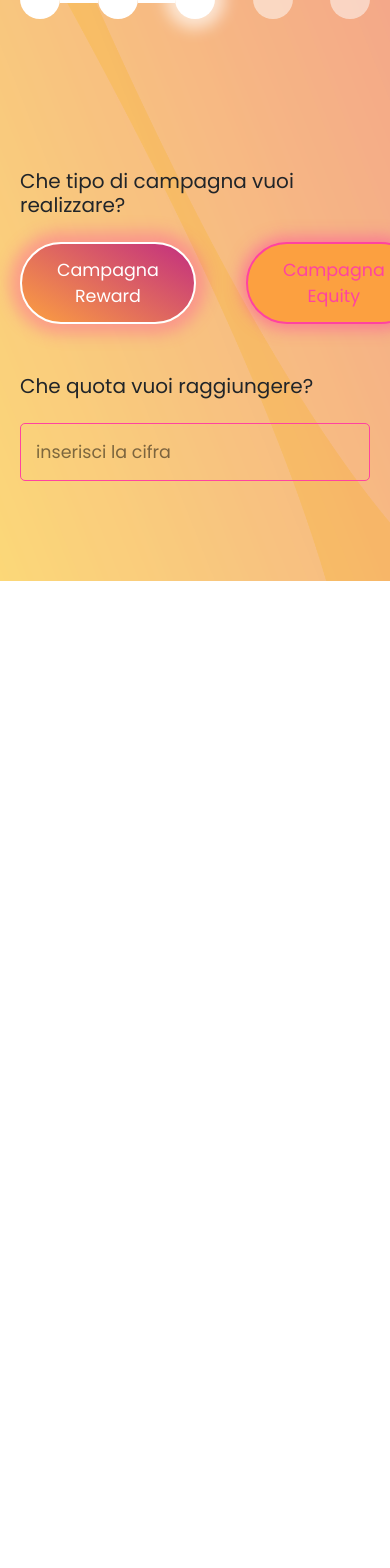
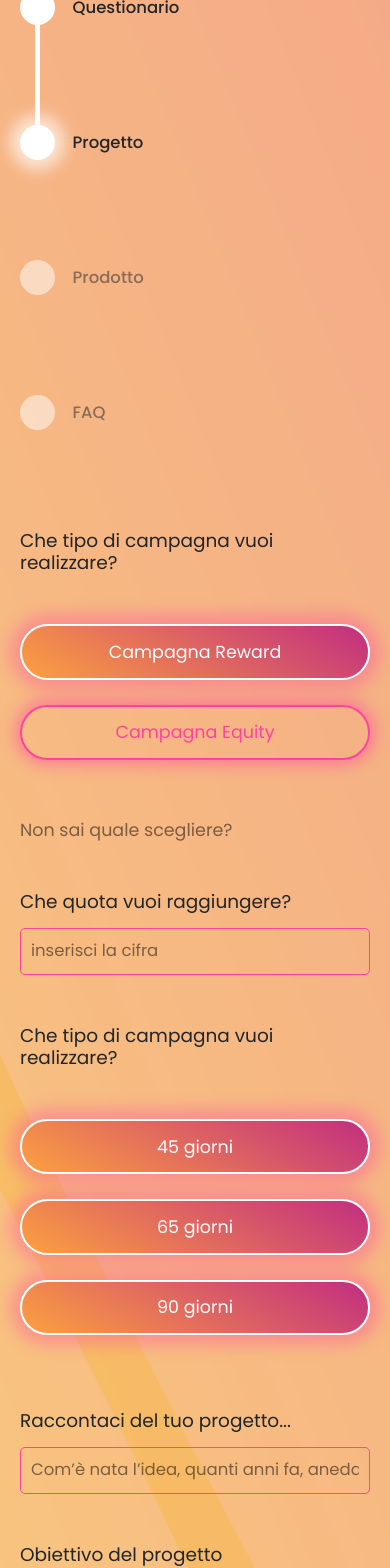
Before and after one commit to saimabbas/dopot, a React (Create React App) app: page / in a window 390 px wide. Shown: the part 380-1948 px from the top of the page. Before the commit the page ends 961 px from the top, so only its background shows below. Built offline with nearby package versions, Linux system fonts and the light colour scheme.

Commit message:
Responsiveness

```diff
--- a/src/styles/ins-progetto.css
+++ b/src/styles/ins-progetto.css
@@ -48,7 +48,7 @@
   left: 50%;
   transform: translate(-50%, -5rem);
   text-align: center;
-  width: max-content;
+  width: fit-content;
 }
 .ins-line {
   width: 100%;
@@ -72,19 +72,20 @@
 .ins-input-box h4 {
   font-size: 2rem;
   font-weight: 400;
-  margin: 0 0 2.5rem 0;
+  margin: 0 0 1.5rem 0;
 }
 .ins-btn-box {
   width: 100%;
   display: flex;
   align-items: center;
   justify-content: flex-start;
-  margin: 2.5rem 0 0 0;
+  margin: 5rem 0 0 0;
 }
 .ins-btn-box button {
   margin: 0 5rem 0 0;
 }
-.ins-input-box input {
+.ins-input-box input,
+.ins-input-box textarea {
   width: 100%;
   border: 1px solid #ff43a0;
   padding: 1.5rem;
@@ -96,9 +97,97 @@
   transition: 0.5s;
   font-weight: 400;
 }
-.ins-input-box input:focus {
+.ins-input-box input:focus,
+.ins-input-box textarea:focus {
   box-shadow: 0 0 5px 5px rgba(255, 67, 161, 0.15);
 }
-.ins-input-box input::placeholder {
+.ins-input-box input::placeholder,
+.ins-input-box textarea::placeholder {
   color: rgba(0, 0, 0, 0.5);
 }
+.ins-input-box textarea {
+  min-width: 100%;
+  max-width: 100%;
+  min-height: 15rem;
+  margin: 2.5rem 0;
+}
+.ins-btn-box button.purple-border-btn {
+  background-color: unset !important;
+}
+.ins-input-box h6 {
+  font-size: 1.75rem;
+  font-weight: 400;
+  color: rgba(0, 0, 0, 0.5);
+  margin: 3.5rem 0 0 0;
+}
+.add-btn-box {
+  width: 100%;
+  display: flex;
+  align-items: center;
+  justify-content: center;
+}
+.add-btn-box img {
+  width: 5rem;
+  object-fit: contain;
+}
+.proceed-btn-box {
+  width: 100%;
+  max-width: 1000px;
+  margin: 5rem auto 0 auto;
+  display: flex;
+  justify-content: flex-end;
+}
+@media screen and (max-width: 700px) {
+  .ins-progress {
+    flex-direction: column;
+    width: min-content;
+    align-items: center;
+    justify-content: flex-start;
+    margin: 10rem 0;
+  }
+  .ins-line {
+    width: 0.75rem;
+    height: 10rem;
+  }
+  .ins-circle p {
+    top: 50%;
+    right: 0;
+    transform: translate(3.5rem, -50%);
+    width: max-content;
+  }
+  .ins-btn-box {
+    flex-direction: column;
+    align-items: flex-start;
+    justify-content: flex-start;
+  }
+  .ins-btn-box button {
+    width: 100%;
+    margin: 0 0 2.5rem 0;
+  }
+  .proceed-btn-box button {
+    width: 100%;
+  }
+  .ins-head a img {
+    width: 3rem;
+  }
+  .ins-head h2 {
+    font-size: 2.5rem;
+  }
+  .ins-circle {
+    min-width: 3.5rem;
+    max-width: 3.5rem;
+    min-height: 3.5rem;
+    max-height: 3.5rem;
+  }
+  .ins-line {
+    width: 0.5rem;
+  }
+  .ins-input-box h4 {
+    font-size: 1.85rem;
+  }
+  .ins-input-box input,
+  .ins-input-box textarea {
+    font-size: 1.65rem;
+    padding: 1rem;
+  }
+}
--- a/src/views/InsProgetto.jsx
+++ b/src/views/InsProgetto.jsx
@@ -2,6 +2,7 @@ import React from "react";
 import "../styles/globals.css";
 import "../styles/ins-progetto.css";
 import ProfileIconArrowLeft from "../assets/img/profile-icon-arrow-left.png";
+import PlusGrdIcon from "../assets/img/plus-grd-icon.png";
 
 const InsProgetto = () => {
   return (
@@ -46,10 +47,55 @@ const InsProgetto = () => {
                   Campagna Equity
                 </button>
               </div>
+              <h6>Non sai quale scegliere?</h6>
             </div>
             <div className="ins-input-box">
               <h4>Che quota vuoi raggiungere?</h4>
               <input type="text" placeholder="inserisci la cifra" />
+            </div>
+            <div className="ins-input-box">
+              <h4>Che tipo di campagna vuoi realizzare?</h4>
+              <div className="ins-btn-box">
+                <button className="grd-btn dopot-btn-lg">45 giorni</button>
+                <button className="grd-btn dopot-btn-lg">65 giorni</button>
+                <button className="grd-btn dopot-btn-lg">90 giorni</button>
+              </div>
+            </div>
+            <div className="ins-input-box">
+              <h4>Raccontaci del tuo progetto...</h4>
+              <input
+                type="text"
+                placeholder="Com’è nata l’idea, quanti anni fa, aneddoti, etc..."
+              />
+            </div>
+            <div className="ins-input-box">
+              <h4>Obiettivo del progetto</h4>
+              <input
+                type="text"
+                placeholder="Perchè le persone dovrebbero aiutarti? Quale scopo raggiungi?"
+              />
+            </div>
+            <div className="ins-input-box">
+              <h4>Il team</h4>
+              <input
+                type="text"
+                placeholder="Presenta le persone che lavorano al progetto e il loro background"
+              />
+            </div>
+            <div className="ins-input-box">
+              <h4>Roadmap</h4>
+              <input type="text" placeholder="inserisci titolo step" />
+              <textarea placeholder="descrivi lo step della roadmap" />
+              <input type="text" placeholder="inserisci titolo step" />
+              <textarea placeholder="descrivi lo step della roadmap" />
+            </div>
+            <div className="add-btn-box">
+              <a href="#">
+                <img src={PlusGrdIcon} alt="PlusGrdIcon" />
+              </a>
+            </div>
+            <div className="proceed-btn-box">
+              <button className="grd-btn dopot-btn-lg">Procedi</button>
             </div>
           </div>
         </section>
```
